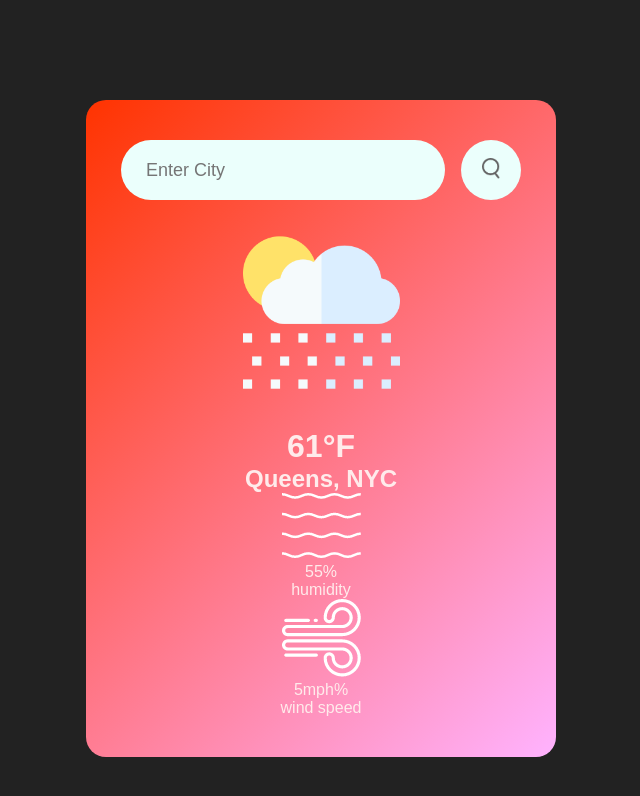
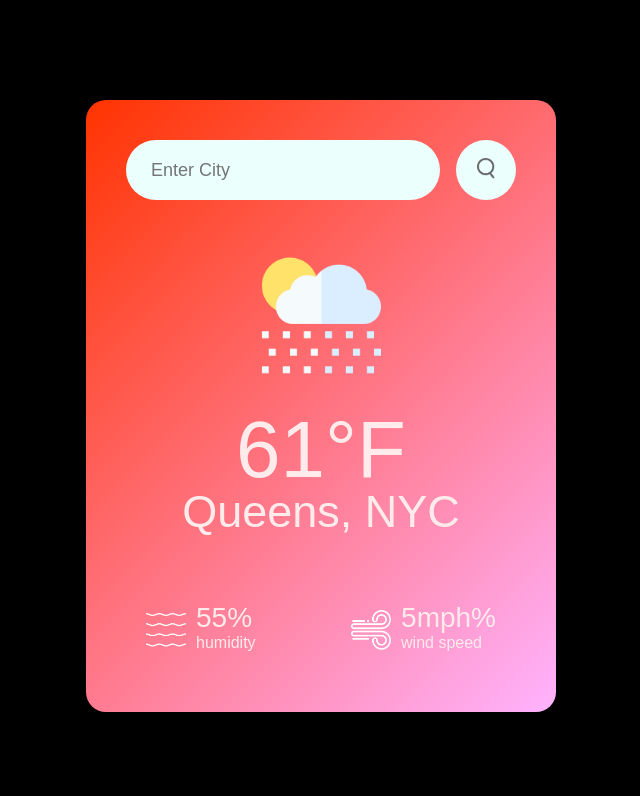
Before and after one commit to navil2468/WeatherApp, a plain HTML site: page index.html in a window 1280 px wide. Shown: the whole page, without its empty margins (319-959 px from the left). Drawn offline with Linux system fonts and the light colour scheme.

Commit message:
finished up UI/FrontEnd

```diff
--- a/index.html
+++ b/index.html
@@ -19,14 +19,14 @@
             <div class="details">
 
                 <div class="col">
-                    <img src="images/humidity.png"
+                    <img src="images/humidity.png">
                     <div>
                         <p class="humidity">55%</p>
                         <p>humidity</p>
                     </div>
                 </div>
                 <div class="col">
-                    <img src="images/wind.png"
+                    <img src="images/wind.png">
                     <div>
                         <p class="wind">5mph%</p>
                         <p>wind speed</p>
--- a/style.css
+++ b/style.css
@@ -6,7 +6,8 @@
 }
 
 body{
-    background-color: #222;
+    background-color: rgb(0, 0, 0);
+    /* Change background image to whatever city is being displayed*/
 }
 
 .card {
@@ -16,7 +17,7 @@ body{
     color: #ffebeb;
     margin: 100px auto 0;
     border-radius: 20px;
-    padding: 40px 35px;
+    padding: 40px;
     text-align: center;
 }
 
@@ -54,3 +55,39 @@ body{
 .search button img{
     width: 18px;
 }
+
+.weather-icon{
+    width: 170px;
+    margin-top: 30px;
+}
+
+.weather h1{
+    font-size: 80px;
+    font-weight: 500;
+}
+.weather h2{
+    font-size: 45px;
+    font-weight: 400;
+    margin-top: -10px;
+}
+.details{
+    display: flex;
+    align-items: center;
+    justify-content: space-between;
+    padding: 20px;
+    margin-top: 50px;
+}
+.col{
+    display: flex;
+    align-items: center;
+    text-align: left;
+}
+.col img{
+    width: 40px;
+    margin-right: 10px;
+}
+
+.humidity, .wind{
+    font-size: 28px;
+    margin-top: -6px;
+}
```
